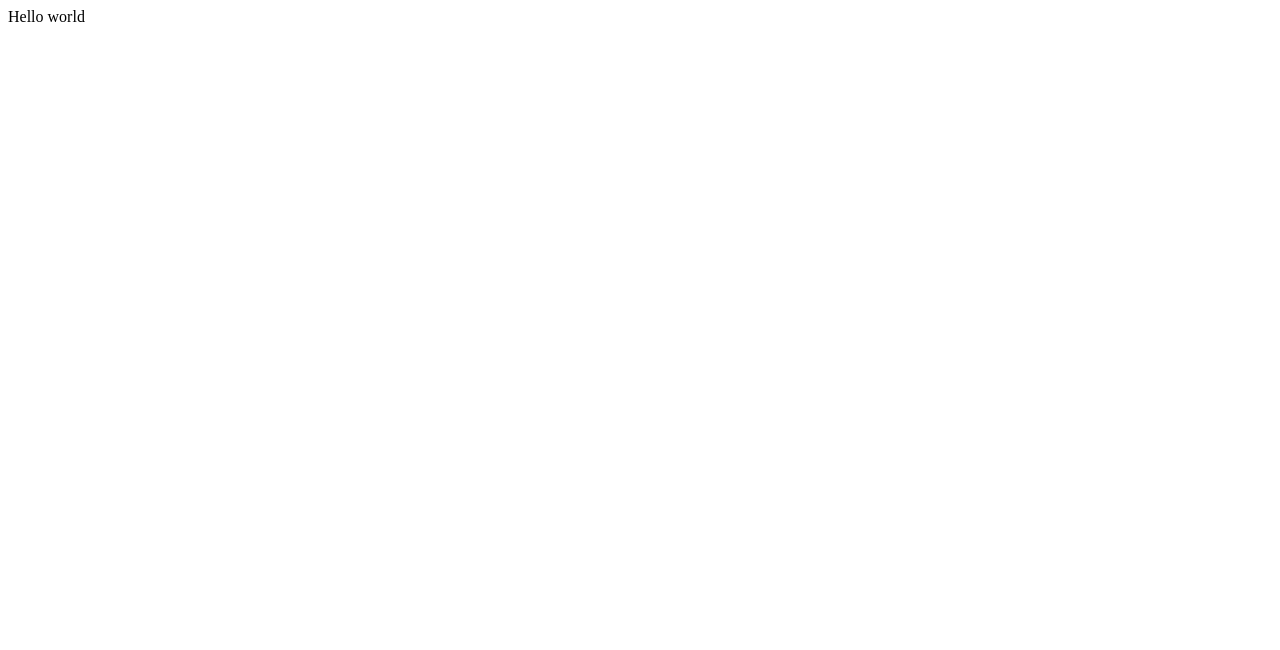
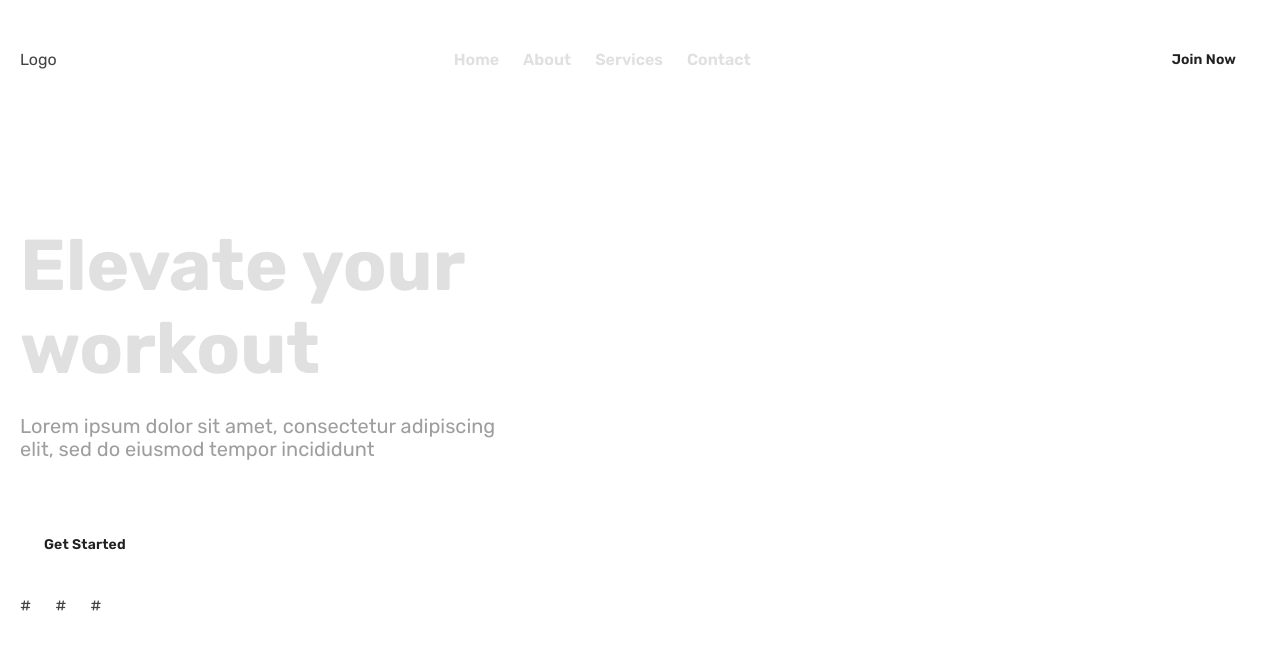
Before and after one commit to sany0chekk/fit-guru, a plain HTML site: page index.html in a window 1280 px wide. Drawn offline with Linux system fonts and the light colour scheme.

Commit message:
Deploying to gh-pages from @ sany0chekk/fit-guru@0338598fd3747b93aca81c1450ecfb30be38ea13 🚀

```diff
--- a/index.html
+++ b/index.html
@@ -3,10 +3,63 @@
   <head>
     <meta charset="UTF-8" />
     <meta name="viewport" content="width=device-width, initial-scale=1.0" />
-    <title>Document</title>
+    <title>FitGuru</title>
+    <link rel="preconnect" href="https://fonts.googleapis.com" />
+    <link rel="preconnect" href="https://fonts.gstatic.com" crossorigin />
+    <link
+      href="https://fonts.googleapis.com/css2?family=Rubik:ital,wght@0,300..900;1,300..900&family=Signika:wght@300..700&display=swap"
+      rel="stylesheet"
+    />
+    <link rel="stylesheet" crossorigin href="/fit-guru/assets/index-6T4ZB-Yk.css">
   </head>
   <body>
-    <header>Hello world</header>
+    <header class="header">
+  <div class="container header-container">
+    <a href="" class="header-logo">Logo</a>
+    <nav class="header-nav">
+      <ul class="header-nav-list">
+        <li class="header-nav-item">
+          <a href="#" class="header-nav-link">Home</a>
+        </li>
+        <li class="header-nav-item">
+          <a href="#" class="header-nav-link">About</a>
+        </li>
+        <li class="header-nav-item">
+          <a href="#" class="header-nav-link">Services</a>
+        </li>
+        <li class="header-nav-item">
+          <a href="#" class="header-nav-link">Contact</a>
+        </li>
+      </ul>
+    </nav>
+    <button class="btn">Join Now</button>
+  </div>
+</header>
+
+
+    <div class="hero">
+  <div class="container hero-container">
+    <div class="hero-content">
+      <h1 class="hero-title">Elevate your workout</h1>
+      <p class="hero-descr">
+        Lorem ipsum dolor sit amet, consectetur adipiscing elit, sed do eiusmod
+        tempor incididunt
+      </p>
+      <button class="btn hero-btn">Get Started</button>
+      <ul class="hero-social-list">
+        <li class="hero-social-item">
+          <a href="#" class="header-social-link">#</a>
+        </li>
+        <li class="hero-social-item">
+          <a href="#" class="header-social-link">#</a>
+        </li>
+        <li class="hero-social-item">
+          <a href="#" class="header-social-link">#</a>
+        </li>
+      </ul>
+    </div>
+  </div>
+</div>
 
   </body>
 </html>
```
Also changed, not shown: assets/index-6T4ZB-Yk.css (added, +1 -0 lines).
